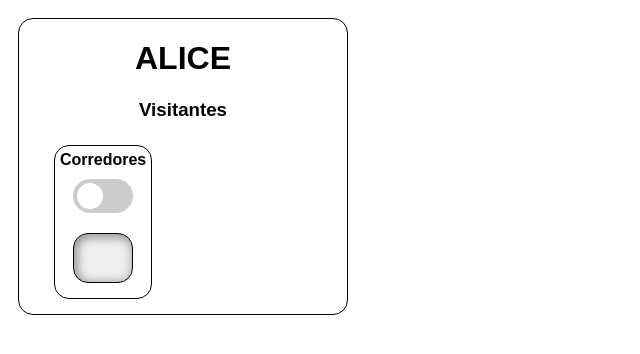
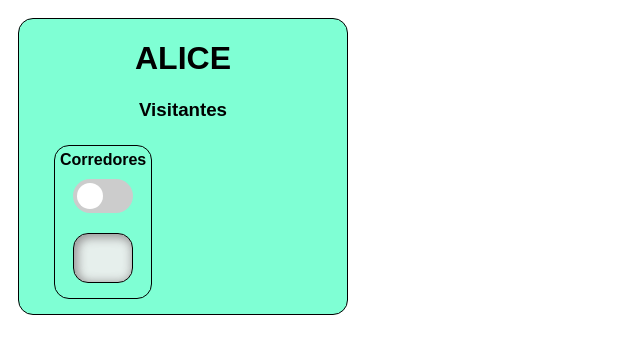
Before and after one commit to Alejandros10/Alice_home_controller, a website: page public/index.html in a window 1280 px wide. Shown: the whole page, without its empty margins (0-640 px from the left). Drawn offline with nearby package versions, Linux system fonts and the light colour scheme; no server answers.

Commit message:
aquamarine

```diff
--- a/public/index.html
+++ b/public/index.html
@@ -12,7 +12,7 @@
 
 <body oncopy="return false" oncut="return false" onpaste="return false">
     <div class="noselect">
-        <div class="keypadContainer">
+        <div style="background-color: aquamarine;" class="keypadContainer">
             <h1 class="TextCenter">ALICE </h1>
             <h3 class="TextCenter">Visitantes</h3>
             <div hidden class="GpioContainer">
```
